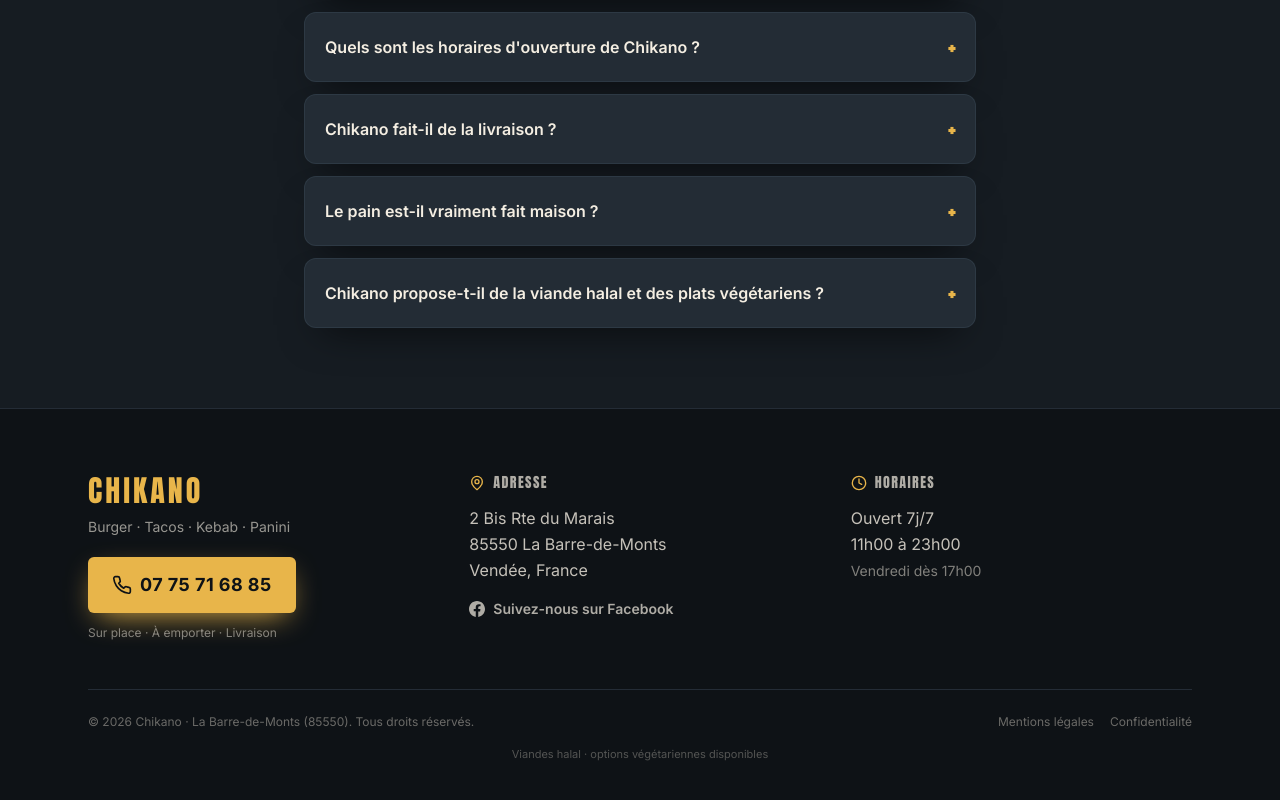
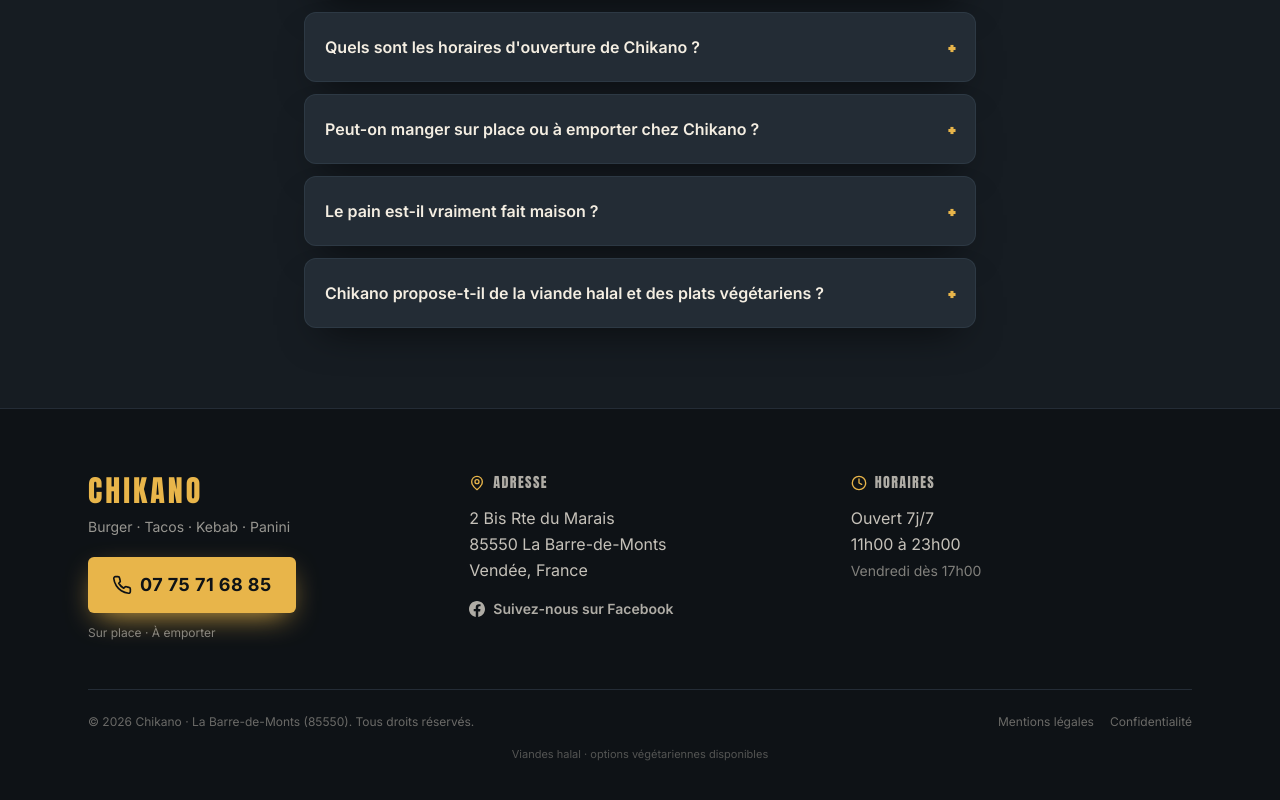
Before and after one commit to rayankhavc/site-vitrine-chikano, a Next.js app: page / in a window 1280 px wide. Shown: the part 7644-8444 px from the top of the page. Built offline with nearby package versions, Linux system fonts and the light colour scheme; no server answers.

Commit message:
Retire la mention livraison, non proposee par le restaurant

```diff
--- a/app/layout.tsx
+++ b/app/layout.tsx
@@ -110,10 +110,7 @@
     longitude: site.geo.lng,
   },
   areaServed: site.areaServed.map((name) => ({ "@type": "City", name })),
-  hasDeliveryMethod: [
-    "http://purl.org/goodrelations/v1#DeliveryModePickUp",
-    "http://purl.org/goodrelations/v1#DeliveryModeOwnFleet",
-  ],
+  hasDeliveryMethod: "http://purl.org/goodrelations/v1#DeliveryModePickUp",
   openingHoursSpecification: openingHoursSchema,
   aggregateRating: {
     "@type": "AggregateRating",
--- a/lib/data.ts
+++ b/lib/data.ts
@@ -45,7 +45,7 @@
   ],
 
   // Services confirmes sur la fiche Google
-  services: ["Sur place", "À emporter", "Livraison"],
+  services: ["Sur place", "À emporter"],
 
   // Regimes alimentaires acceptes
   dietary: {
@@ -380,9 +380,9 @@
       "Chikano est ouvert 7j/7, de 11h00 à 23h00. Le vendredi, l'ouverture se fait à partir de 17h00.",
   },
   {
-    question: "Chikano fait-il de la livraison ?",
+    question: "Peut-on manger sur place ou à emporter chez Chikano ?",
     answer:
-      "Oui. Chikano propose le repas sur place, la vente à emporter et la livraison. Pour commander, appelez le 07 75 71 68 85.",
+      "Oui. Chikano propose le repas sur place et la vente à emporter. Pour commander, appelez le 07 75 71 68 85.",
   },
   {
     question: "Le pain est-il vraiment fait maison ?",
```
